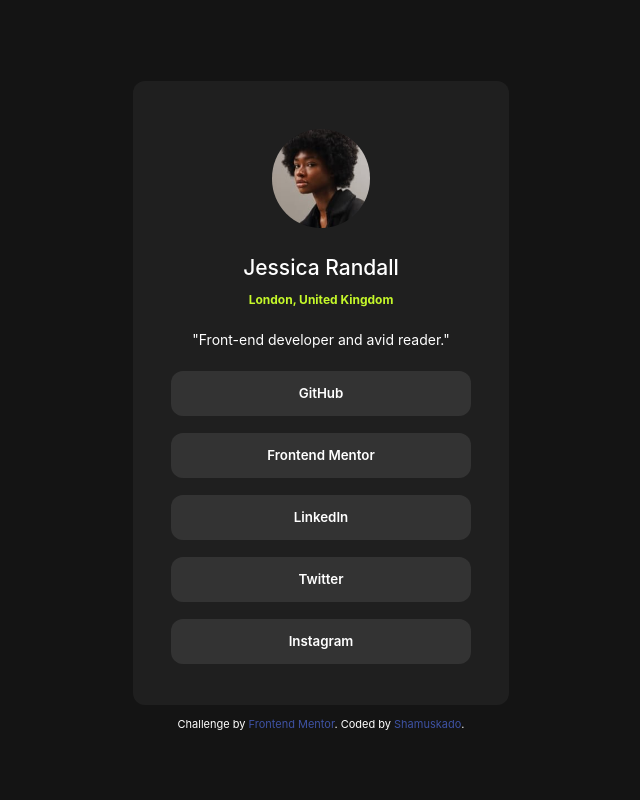
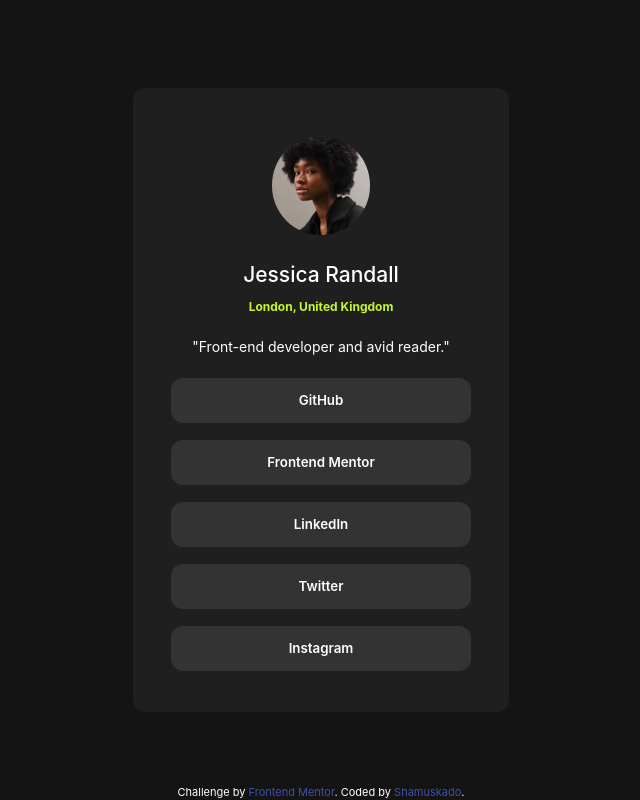
Before and after one commit to Shamuskado22/Frontend-Mentor, a plain HTML site: page social-links-profile-main/index.html in a window 1280 px wide. Shown: the whole page, without its empty margins (319-959 px from the left). Drawn offline with Linux system fonts and the light colour scheme.

Commit message:
Update index.html

```diff
--- a/social-links-profile-main/index.html
+++ b/social-links-profile-main/index.html
@@ -14,6 +14,10 @@
     .attribution {
       font-size: 11px;
       text-align: center;
+      position: fixed;
+      bottom: 0;
+      left: 50%;
+      transform: translate(-50%,-10%);
     }
 
     .attribution a {
@@ -26,7 +30,7 @@
 <body>
   <div class="container">
     <div class="card">
-      <img src="/assets/images/avatar-jessica.jpeg" alt="image-jessica">
+      <img src="./assets/images/avatar-jessica.jpeg" alt="image-jessica">
       <h2>Jessica Randall</h2>
       <p class="locale">London, United Kingdom
       </p>
```
